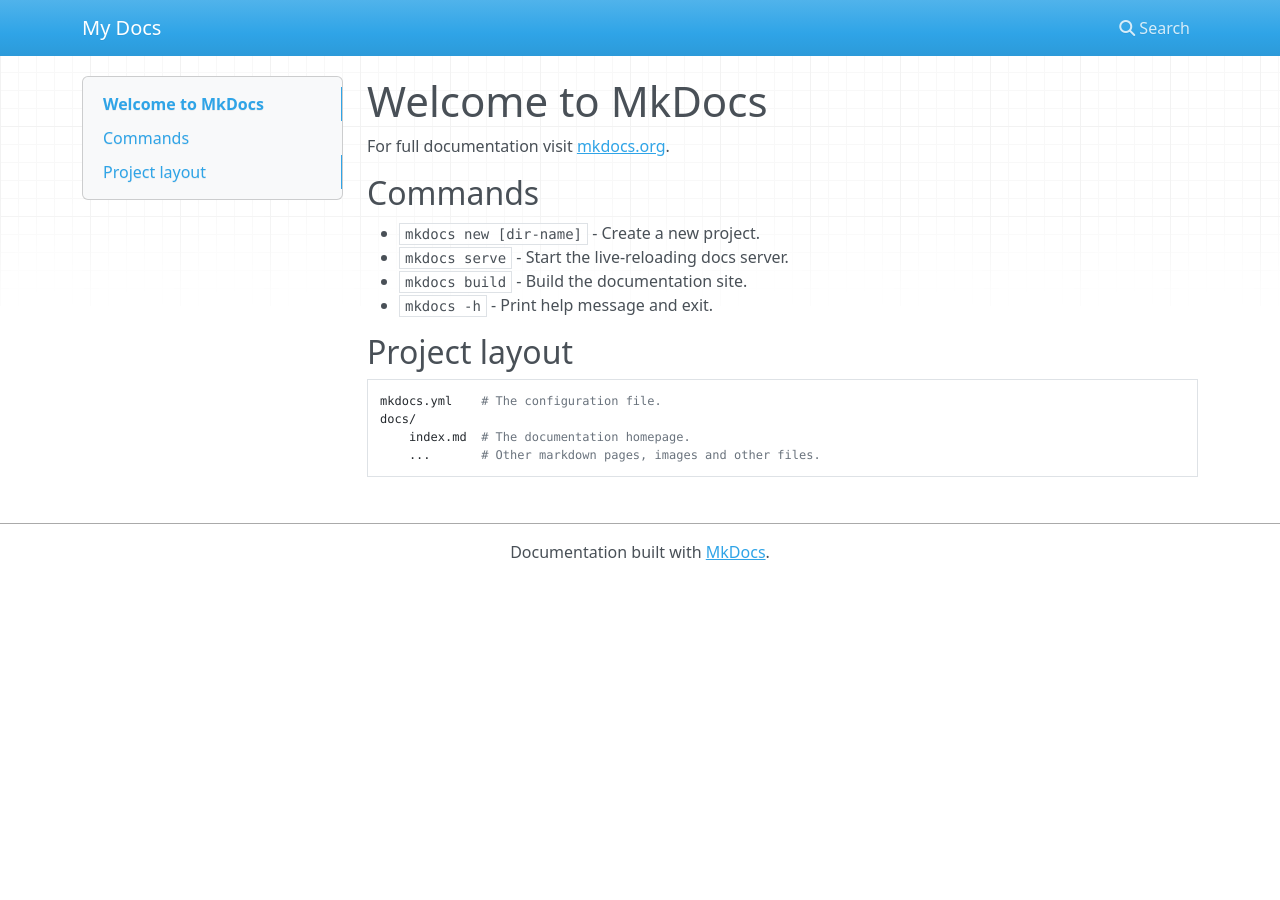
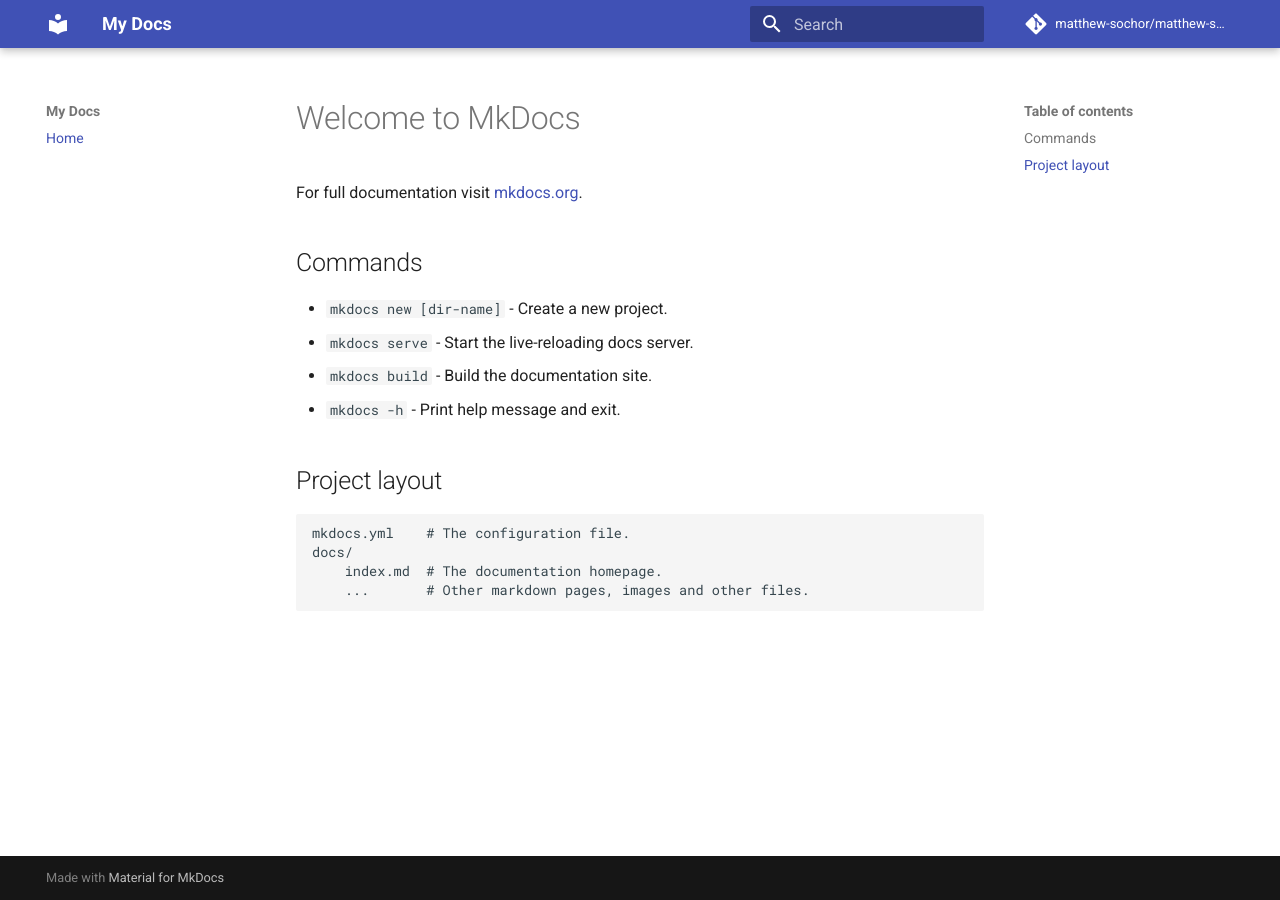
Before and after one commit to matthew-sochor/matthew-sochor.github.io, an MkDocs documentation site: the page built from docs/index.md, in a window 1280 px wide. Built offline with MkDocs 1.6.1 and Material for MkDocs 9.7.7, drawn with Linux system fonts in a browser that asks for light colours; nearby versions of some CDN libraries; comment, search, counter and statistics services are not loaded.

Commit message:
Update mkdocs yaml with basic information

```diff
--- a/mkdocs.yml
+++ b/mkdocs.yml
@@ -1 +1,11 @@
 site_name: My Docs
+site_url: https://matthew-sochor.github.io/
+site_author: Matthew Sochor
+
+repo_name: matthew-sochor/matthew-sochor.github.io
+repo_url: https://github.com/matthew-sochor/matthew-sochor.github.io
+theme:
+  name: material
+
+nav:
+- Home: index.md
```
